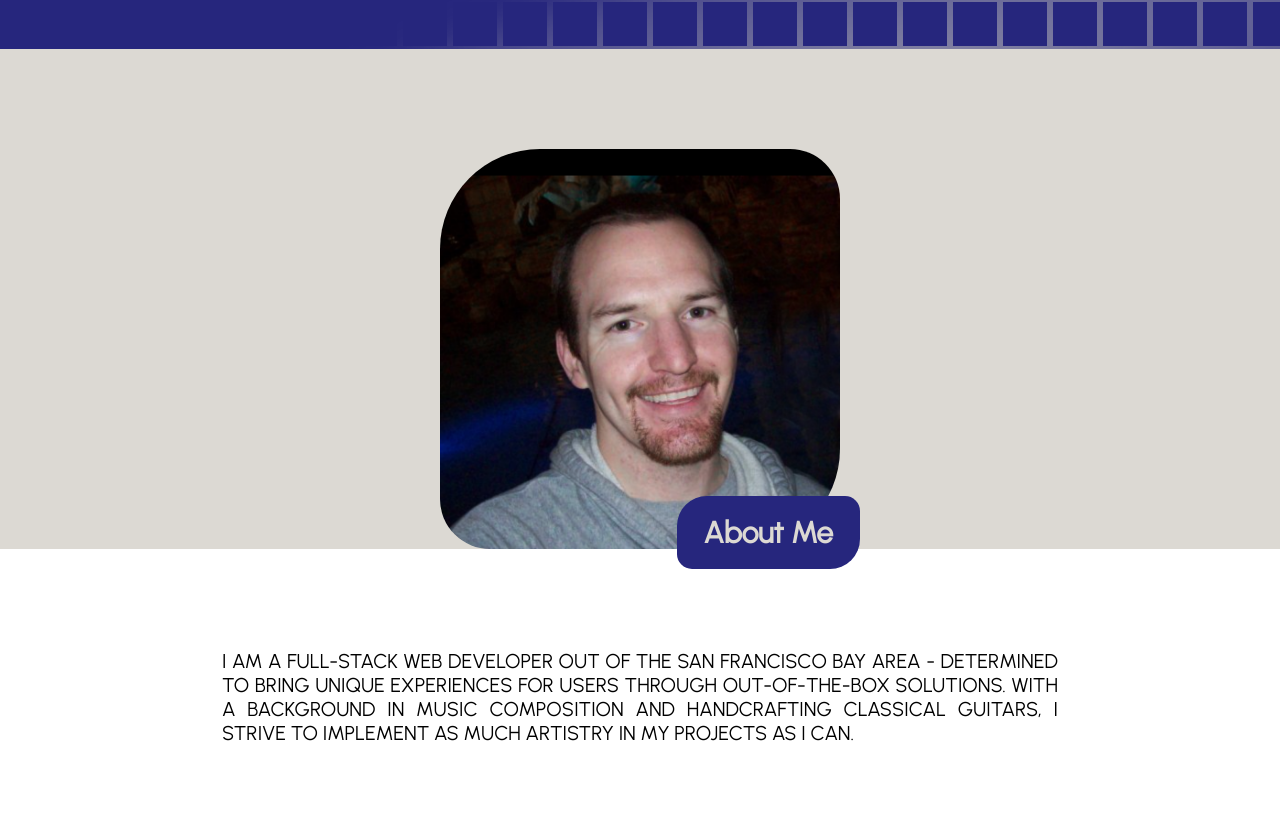
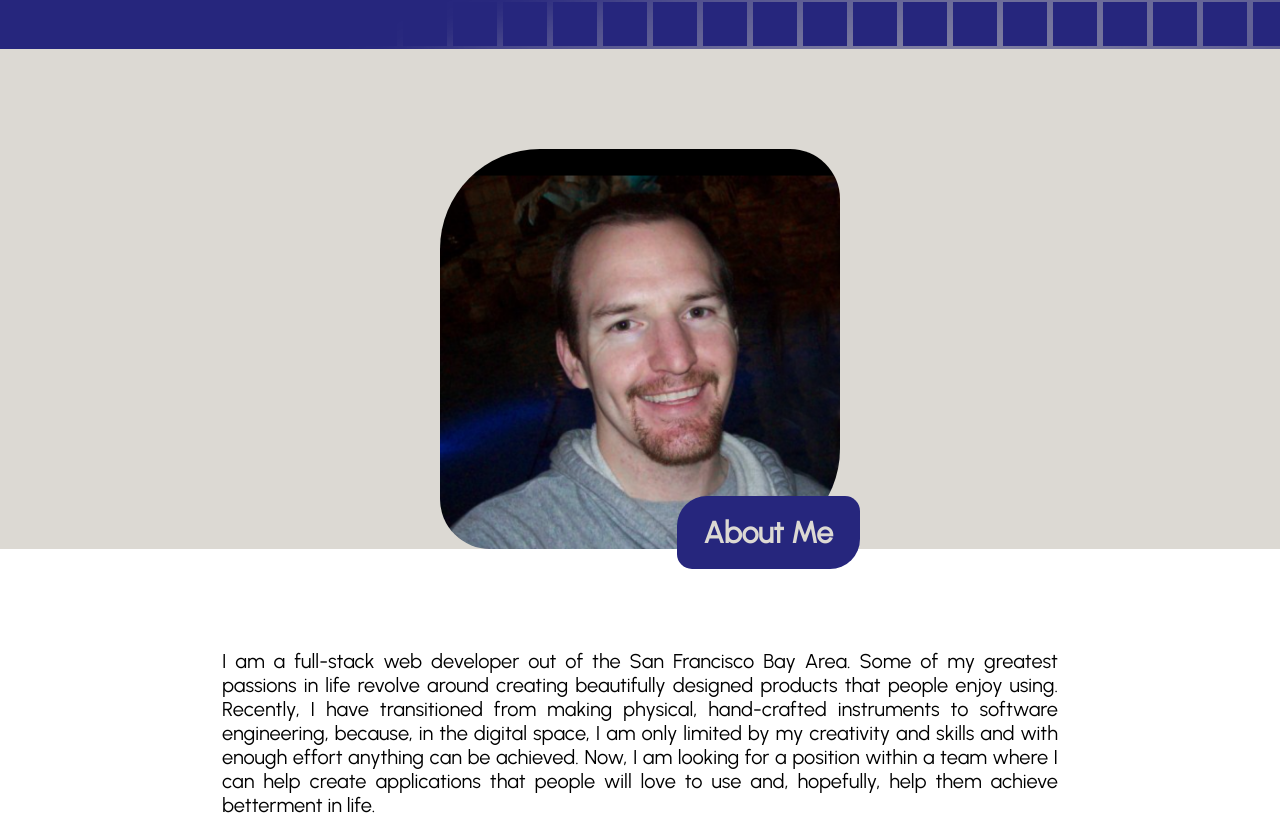
Before and after one commit to TheTeck/Portfolio3, a React (Create React App) app: page / in a window 1280 px wide. Shown: the part 251-1068 px from the top of the page. Before the commit the page ends 996 px from the top, so only its background shows below. Built offline with nearby package versions, Linux system fonts and the light colour scheme.

Commit message:
Update the about me paragraph

```diff
--- a/src/Pages/HomePage/HomePage.jsx
+++ b/src/Pages/HomePage/HomePage.jsx
@@ -14,7 +14,7 @@ export default function HomePage (props) {
                 <div className="profile-wrapper">
                     <ProfileImage />
                     <Paragraph>
-                        I AM A FULL-STACK WEB DEVELOPER OUT OF THE SAN FRANCISCO BAY AREA - DETERMINED TO BRING UNIQUE EXPERIENCES FOR USERS THROUGH OUT-OF-THE-BOX SOLUTIONS. WITH A BACKGROUND IN MUSIC COMPOSITION AND HANDCRAFTING CLASSICAL GUITARS, I STRIVE TO IMPLEMENT AS MUCH ARTISTRY IN MY PROJECTS AS I CAN.
+                        I am a full-stack web developer out of the San Francisco Bay Area. Some of my greatest passions in life revolve around creating beautifully designed products that people enjoy using. Recently, I have transitioned from making physical, hand-crafted instruments to software engineering, because, in the digital space, I am only limited by my creativity and skills and with enough effort anything can be achieved. Now, I am looking for a position within a team where I can help create applications that people will love to use and, hopefully, help them achieve betterment in life.
                     </Paragraph>
                 </div>
             </ContentContainer>
```
